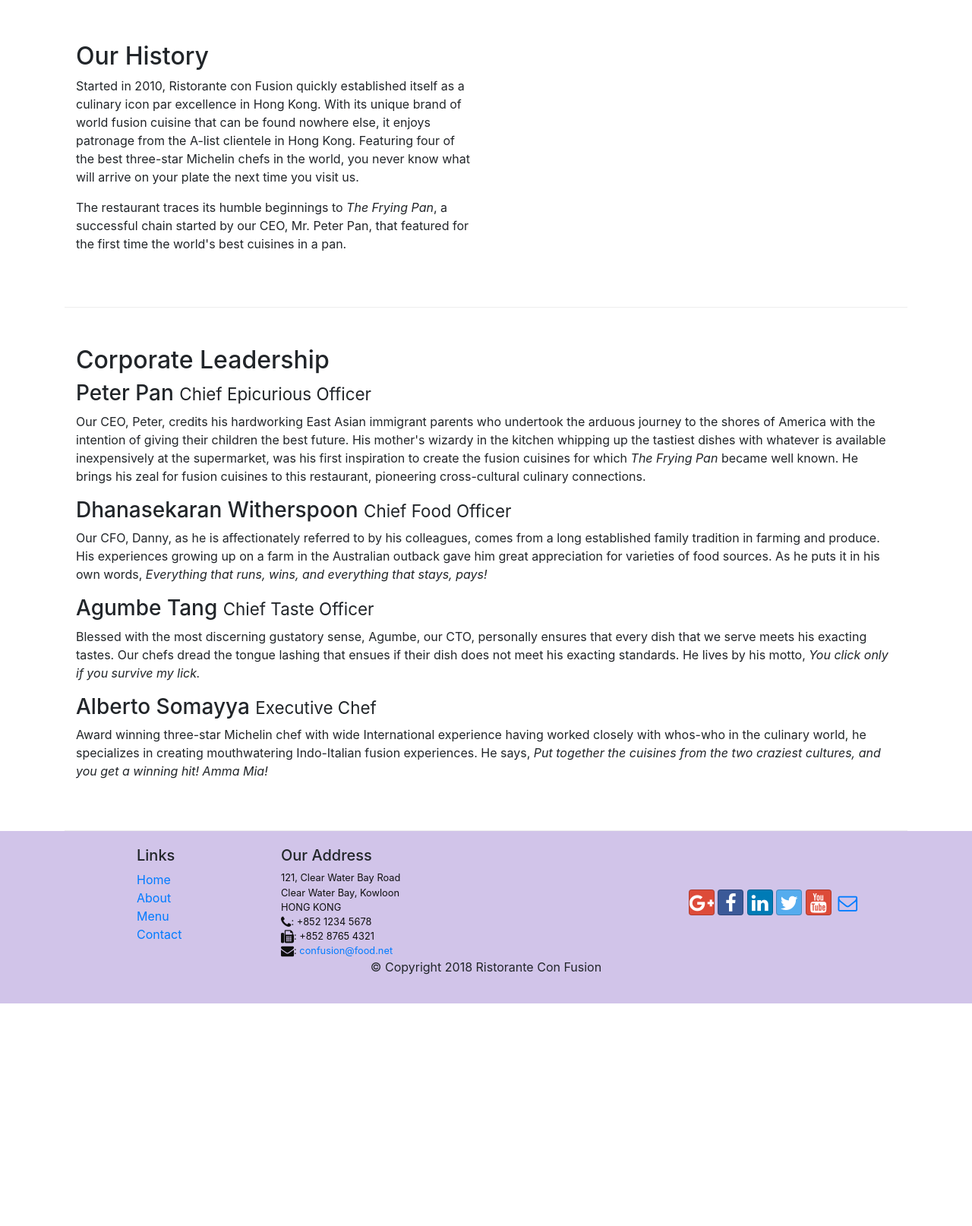
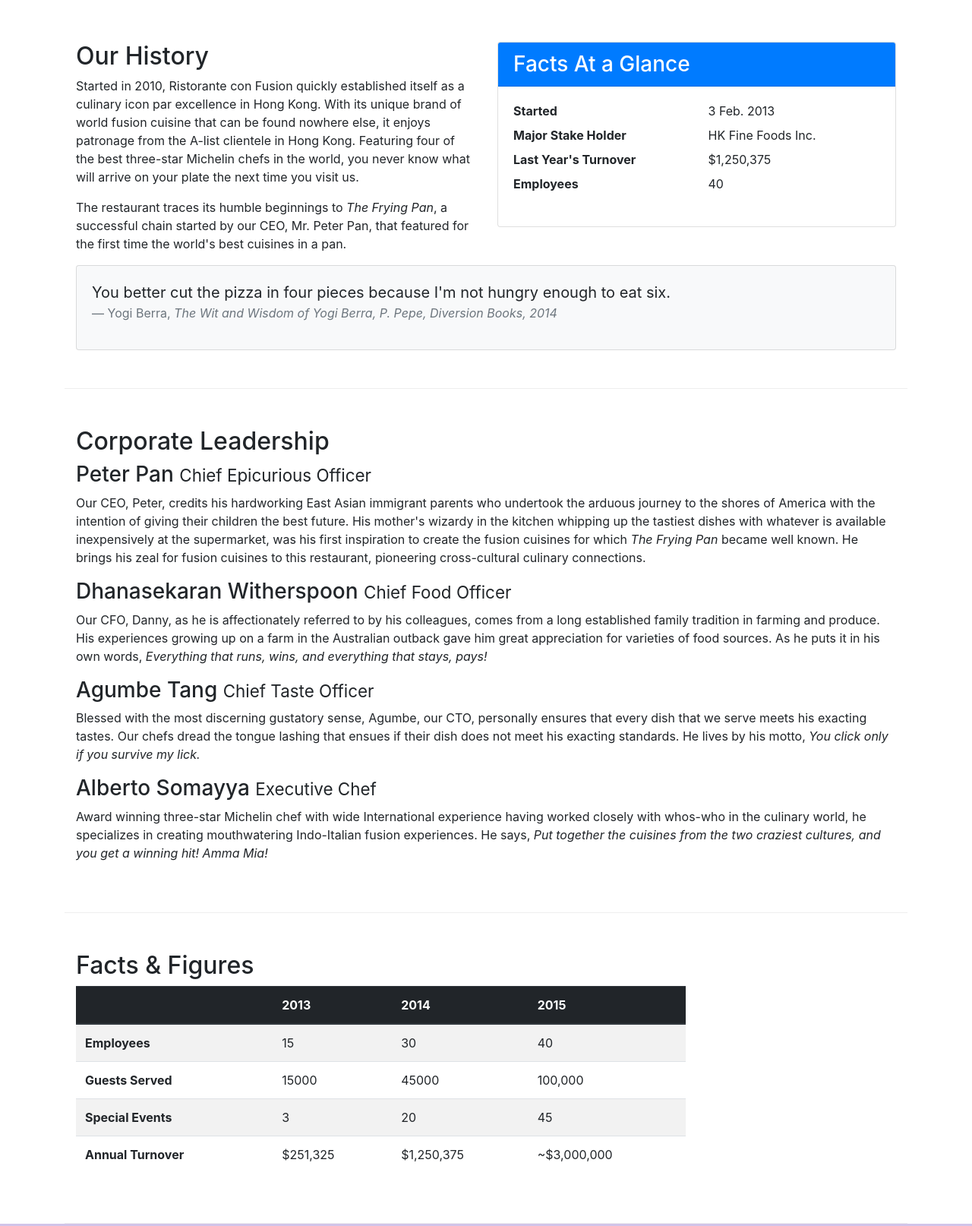
Before and after one commit to tobiolatunji/full-stack-class, a website: page aboutus.html in a window 1280 px wide. Shown: the part 460-2074 px from the top of the page at 76% size. Before the commit the page ends 1781 px from the top, so only its background shows below. Drawn offline with nearby package versions, Linux system fonts and the light colour scheme.

Commit message:
image objects, tables and cards

```diff
--- a/aboutus.html
+++ b/aboutus.html
@@ -22,7 +22,7 @@
         	<button class="navbar-toggler" type="button" data-toggle="collapse" data-target="#Navbar">
                 <span class="navbar-toggler-icon"></span>
             </button>
-           <a class="navbar-brand" href="#">Ristorante Con Fusion</a>
+           <a class="navbar-brand mr-auto" href="#"><img src="img/logo.png" height="30" width="41"></a>
            <div class="collapse navbar-collapse" id="Navbar">
                 <ul class="navbar-nav mr-auto">
                     <li class="nav-item"><a class="nav-link" href="./index.html"><span class="fa fa-home fa-lg"></span> Home</a></li>
@@ -41,7 +41,8 @@
                     <h1>Ristorante con Fusion</h1>
                     <p>We take inspiration from the World's best cuisines, and create a unique fusion experience. Our lipsmacking creations will tickle your culinary senses!</p>
                 </div>
-                <div class="col-12 col-sm">
+                <div class="col-12 col-sm align-self-center">
+                    <img src="img/logo.png" class="img-fluid">
                 </div>
             </div>
         </div>
@@ -65,7 +66,34 @@
                 <p>Started in 2010, Ristorante con Fusion quickly established itself as a culinary icon par excellence in Hong Kong. With its unique brand of world fusion cuisine that can be found nowhere else, it enjoys patronage from the A-list clientele in Hong Kong.  Featuring four of the best three-star Michelin chefs in the world, you never know what will arrive on your plate the next time you visit us.</p>
                 <p>The restaurant traces its humble beginnings to <em>The Frying Pan</em>, a successful chain started by our CEO, Mr. Peter Pan, that featured for the first time the world's best cuisines in a pan.</p>
             </div>
-            <div>
+			<div class="col-12 col-sm-6">
+                <div class="card">
+                    <h3 class="card-header bg-primary text-white">Facts At a Glance</h3>
+                    <div class="card-body">
+                        <dl class="row">
+                            <dt class="col-6">Started</dt>
+                            <dd class="col-6">3 Feb. 2013</dd>
+                            <dt class="col-6">Major Stake Holder</dt>
+                            <dd class="col-6">HK Fine Foods Inc.</dd>
+                            <dt class="col-6">Last Year's Turnover</dt>
+                            <dd class="col-6">$1,250,375</dd>
+                            <dt class="col-6">Employees</dt>
+                            <dd class="col-6">40</dd>
+                        </dl>
+                    </div>
+                </div>
+            </div>
+            <div class="col-12">
+                <div class="card card-body bg-light">
+                    <blockquote class="blockquote">
+                        <p class="mb-0">You better cut the pizza in four pieces because
+                            I'm not hungry enough to eat six.</p>
+                        <footer class="blockquote-footer">Yogi Berra,
+                            <cite title="Source Title">The Wit and Wisdom of Yogi Berra,
+                            P. Pepe, Diversion Books, 2014</cite>
+                        </footer>
+                    </blockquote>
+                </div>
             </div>
         </div>
 
@@ -83,7 +111,51 @@
                 <p class="d-none d-sm-block">Award winning three-star Michelin chef with wide International experience having worked closely with whos-who in the culinary world, he specializes in creating mouthwatering Indo-Italian fusion experiences. He says, <em>Put together the cuisines from the two craziest cultures, and you get a winning hit! Amma Mia!</em></p>
             </div>
        </div>
-
+		<div class="row row-content">
+            <div class="col-12 col-sm-9">
+                <h2>Facts &amp; Figures</h2>
+                <div class="table-responsive">
+                    <table class="table table-striped">
+                        <thead class="thead-dark">
+                            <tr>
+                                <th>&nbsp;</th>
+                                <th>2013</th>
+                                <th>2014</th>
+                                <th>2015</th>
+                            </tr>
+                        </thead>
+                        <tbody>
+                            <tr>
+                                <th>Employees</th>
+                                <td>15</td>
+                                <td>30</td>
+                                <td>40</td>
+                            </tr>
+                            <tr>
+                                <th>Guests Served</th>
+                                <td>15000</td>
+                                <td>45000</td>
+                                <td>100,000</td>
+                            </tr>
+                            <tr>
+                                <th>Special Events</th>
+                                <td>3</td>
+                                <td>20</td>
+                                <td>45</td>
+                            </tr>
+                            <tr>
+                                <th>Annual Turnover</th>
+                                <td>$251,325</td>
+                                <td>$1,250,375</td>
+                                <td>~$3,000,000</td>
+                            </tr>
+                        </tbody>
+                    </table>
+                </div>
+            </div>
+             <div class="col-12 col-sm-3">
+            </div>
+       </div>
     </div>
 
     <footer class="footer">
```
Also changed, not shown: contactus.html (+3 -2 lines), index.html (+27 -7 lines), img/alberto.png (added), img/buffet.png (added), img/logo.png (added), img/uthappizza.png (added), 2 other files.
